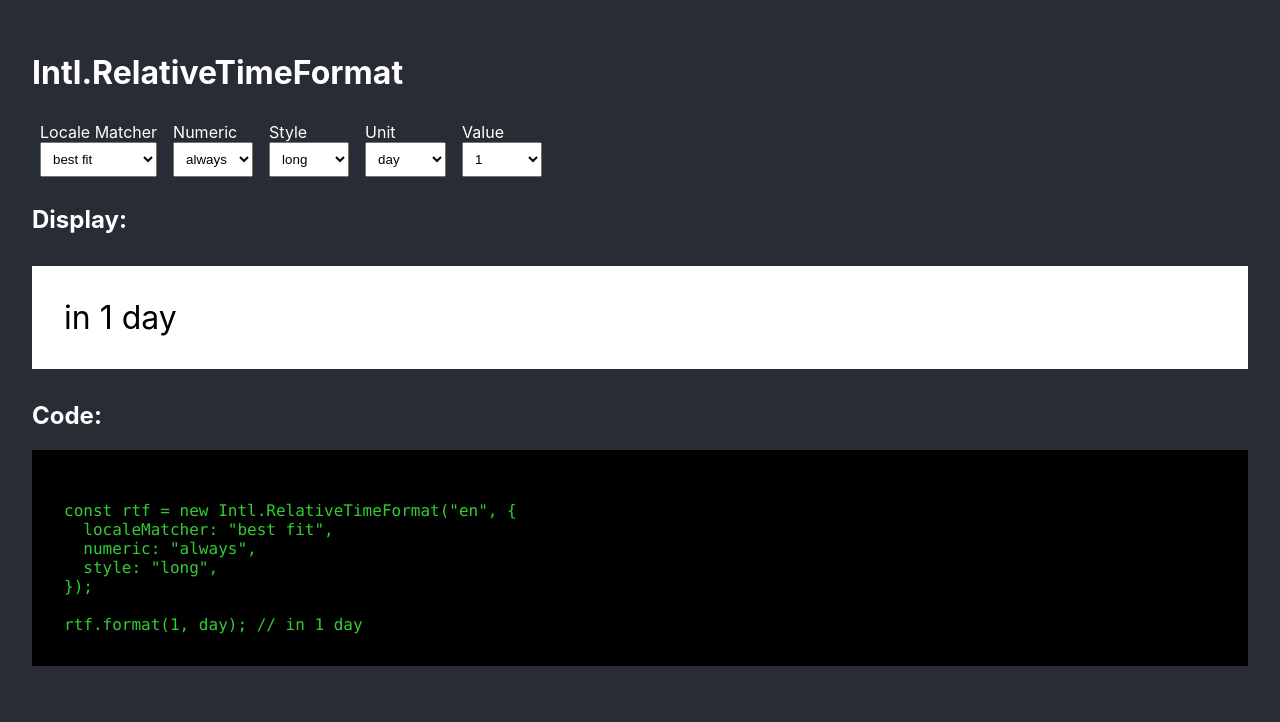
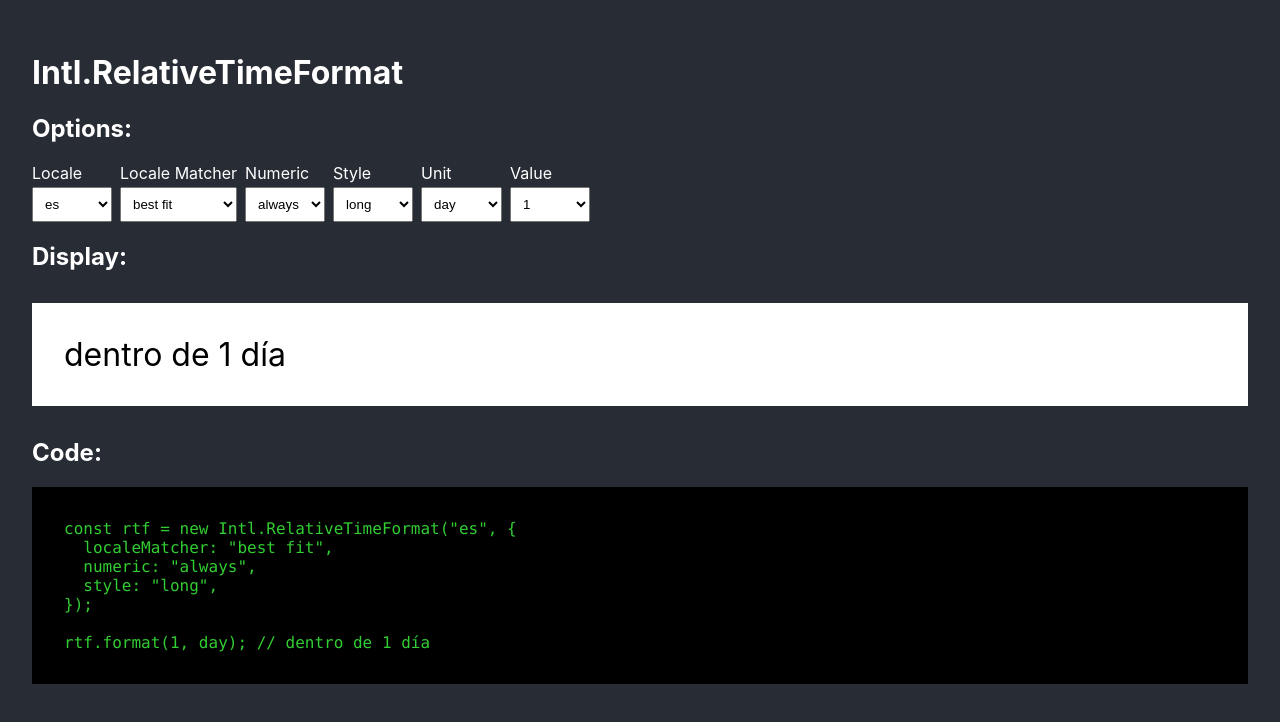
Before and after one commit to peteorpeter/intl.dateTimeFormat-demo, a React (Create React App) app: page / in a window 1280 px wide. Shown: the top 722 px of the page. Built offline with nearby package versions, Linux system fonts and the light colour scheme.

Commit message:
Add locale pickers

```diff
--- a/src/App.css
+++ b/src/App.css
@@ -20,7 +20,11 @@ select {
 .picker {
   display: inline-flex;
   flex-direction: column;
-  margin: 0.5rem;
+  margin: 0 0.5rem 0 0;
+}
+
+.picker label {
+  margin-bottom: 0.25rem;
 }
 
 pre {
--- a/src/App.js
+++ b/src/App.js
@@ -1,6 +1,7 @@
 import './App.css';
 import {useState} from "react";
 
+const LOCALE_OPTIONS = ['en-US', 'en-UK', 'es', 'de', 'fr', 'ja-JP', 'zh-CN', 'ar', 'ru'];
 const LOCALE_MATCHER_OPTIONS = ['best fit', 'lookup'];
 const NUMERIC_OPTIONS = ['always', 'auto'];
 const STYLE_OPTIONS = ['long', 'short', 'narrow'];
@@ -17,19 +18,23 @@ function Picker({label, value, options, onChange}) {
 }
 
 function App() {
+    const [locale, setLocale] = useState('es');
     const [localeMatcher, setLocaleMatcher] = useState('best fit');
     const [numeric, setNumeric] = useState('always');
     const [style, setStyle] = useState('long');
     const [unit, setUnit] = useState('day');
     const [value, setValue] = useState('1');
 
-    const rtf = new Intl.RelativeTimeFormat("en", {localeMatcher, numeric, style});
+    const rtf = new Intl.RelativeTimeFormat(locale, {localeMatcher, numeric, style});
 
     return (
         <div className="App">
             <header className="App-header">
                 <h1>Intl.RelativeTimeFormat</h1>
+                <h2>Options:</h2>
                 <div className="pickers">
+                    <Picker label="Locale" value={locale} options={LOCALE_OPTIONS}
+                            onChange={(e) => setLocale(e.target.value)}/>
                     <Picker label="Locale Matcher" value={localeMatcher} options={LOCALE_MATCHER_OPTIONS}
                             onChange={(e) => setLocaleMatcher(e.target.value)}/>
                     <Picker label="Numeric" value={numeric} options={NUMERIC_OPTIONS}
@@ -42,15 +47,14 @@ function App() {
                 <p className="display">{rtf.format(parseFloat(value), unit)}</p>
                 <h2>Code:</h2>
                 <pre lang="javascript">
-          {`
-const rtf = new Intl.RelativeTimeFormat("en", {
+          {
+`const rtf = new Intl.RelativeTimeFormat("${locale}", {
   localeMatcher: "${localeMatcher}",
   numeric: "${numeric}",
   style: "${style}",
 });
 
-rtf.format(${value}, ${unit}); // ${rtf.format(parseFloat(value), unit)}
-`}
+rtf.format(${value}, ${unit}); // ${rtf.format(parseFloat(value), unit)}`}
                 </pre>
 
             </header>
```
